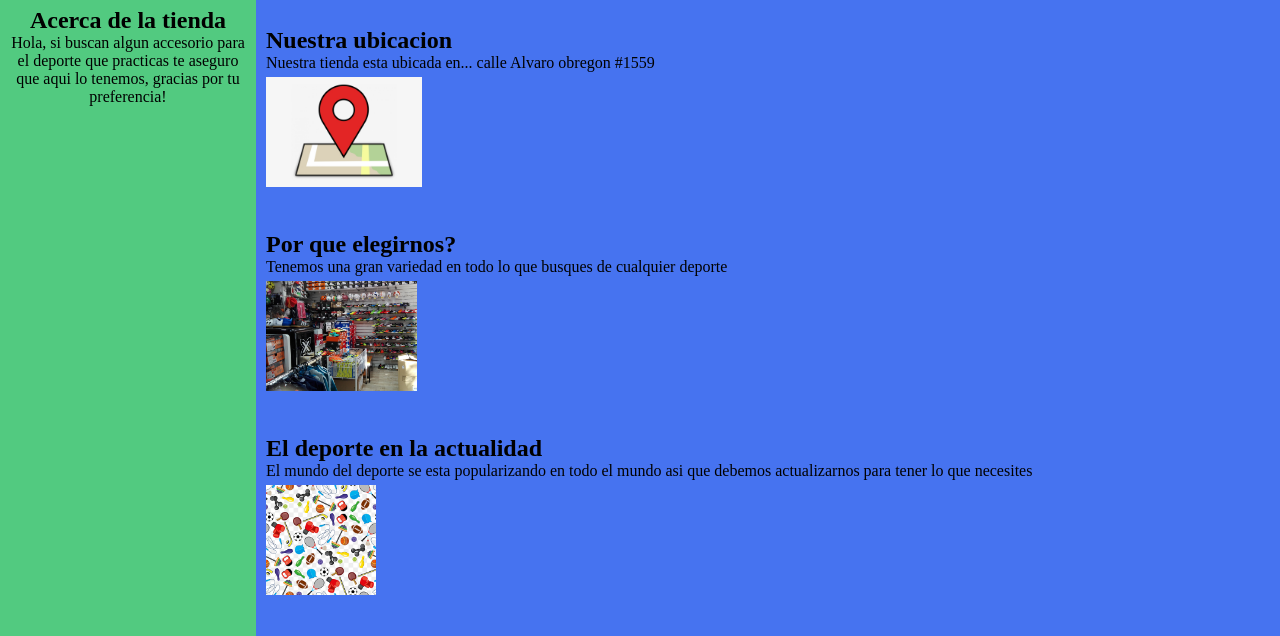
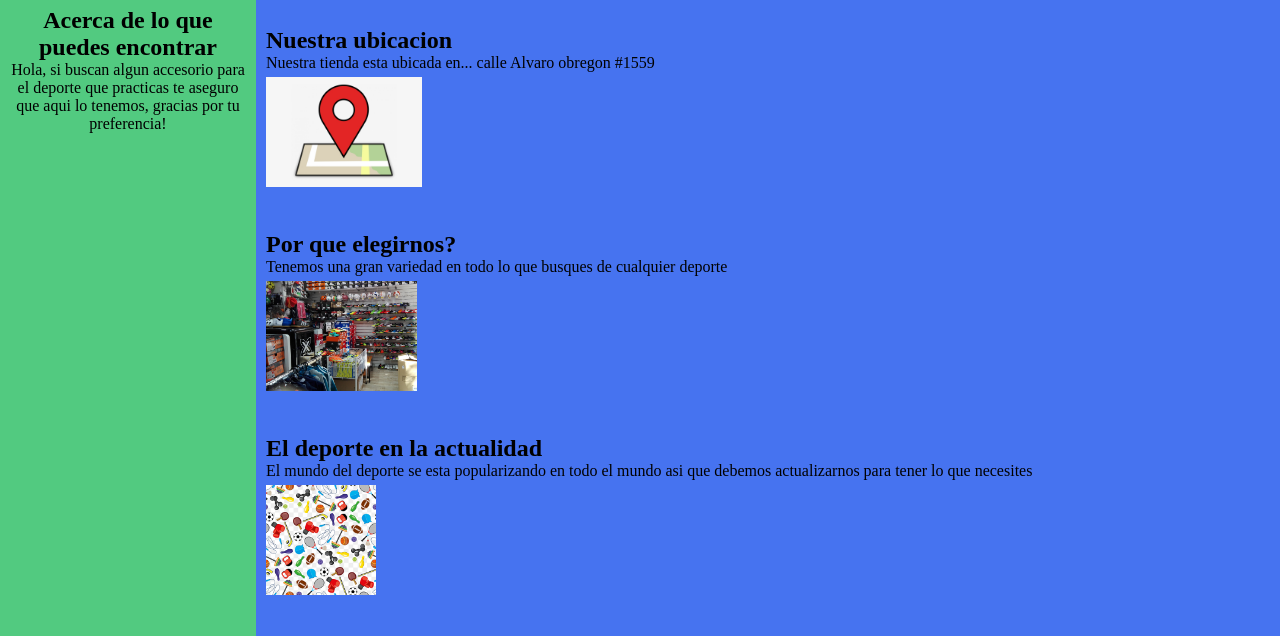
Before and after one commit to Jesus-Marin2006/PaginaDeportesBoostrap, a plain HTML site: page index.html in a window 1280 px wide. Shown: the part 123-759 px from the top of the page. Drawn offline with Linux system fonts and the light colour scheme.

Commit message:
(cambiando el titulo de la pagina)

```diff
--- a/index.html
+++ b/index.html
@@ -3,7 +3,7 @@
 <head>
     <meta charset="UTF-8">
     <meta name="viewport" content="width=device-width, initial-scale=1.0">
-    <title>Venum.Tienda de deportes</title>
+    <title>Venum.Tienda de deportes.</title>
     <link rel="stylesheet" href="estilos.css">
 </head>
     <body>
@@ -27,7 +27,7 @@
         </nav>
         <main>
             <aside>
-                <h2>Acerca de la tienda</h2>
+                <h2>Acerca de lo que puedes encontrar</h2>
                 <p>
                     Hola, si buscan algun accesorio para el deporte que practicas
                     te aseguro que aqui lo tenemos, gracias por tu preferencia!
```
